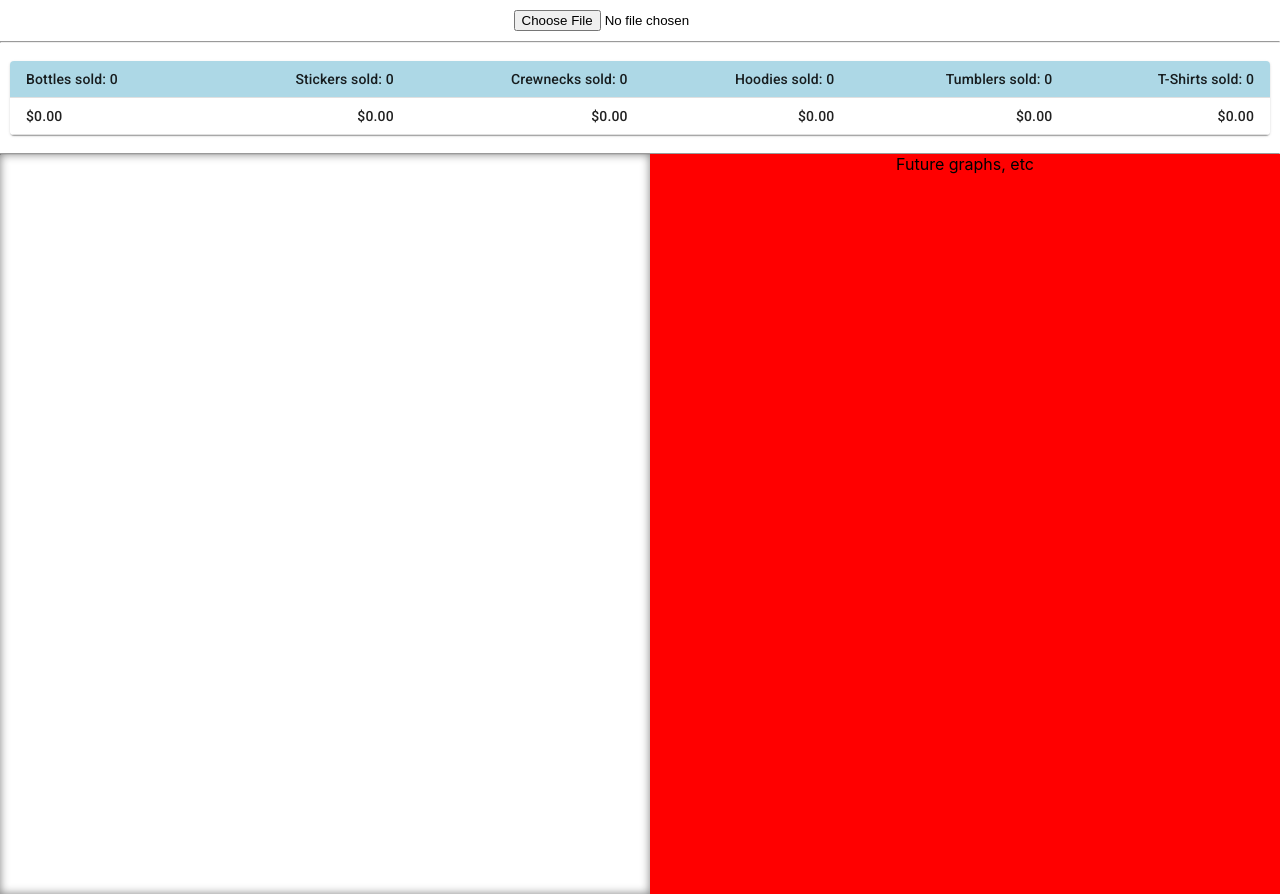
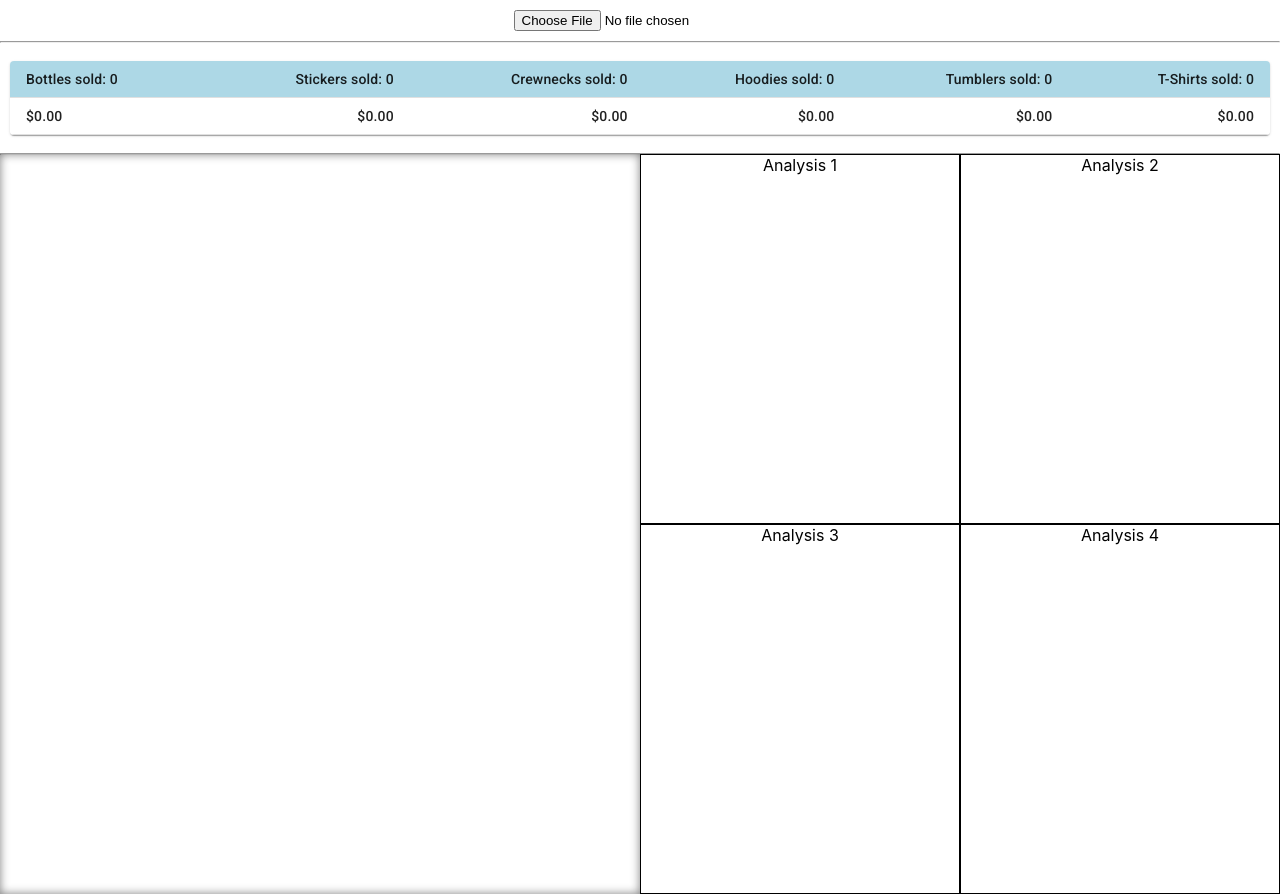
Before and after one commit to arulmathur/rippleanalysis, a React (Create React App) app: page / in a window 1280 px wide. Built offline with nearby package versions, Linux system fonts and the light colour scheme.

Commit message:
Made grid of divs to display various data analysis

```diff
--- a/package.json
+++ b/package.json
@@ -10,8 +10,10 @@
     "@testing-library/jest-dom": "^5.16.5",
     "@testing-library/react": "^13.4.0",
     "@testing-library/user-event": "^13.5.0",
+    "chart.js": "^4.2.1",
     "papaparse": "^5.4.0",
     "react": "^18.2.0",
+    "react-chartjs-2": "^5.2.0",
     "react-dom": "^18.2.0",
     "react-scripts": "5.0.1",
     "web-vitals": "^2.1.4"
--- a/src/App.js
+++ b/src/App.js
@@ -12,6 +12,7 @@ import TableContainer from '@mui/material/TableContainer';
 import TableHead from '@mui/material/TableHead';
 import TableRow from '@mui/material/TableRow';
 import Paper from '@mui/material/Paper';
+import { Bar } from 'react-chartjs-2';
 
 function App() {
 
@@ -31,6 +32,7 @@ function App() {
   const [hoodieMoney, setHoodieMoney] = useState(0);
   const [tumblerMoney, setTumblerMoney] = useState(0);
   const [tshirtMoney, setTshirtMoney] = useState(0);
+
 
   const resetCounts = () => {
     setBottleCount(0);
@@ -127,7 +129,9 @@ function App() {
       <hr style={{ marginBottom: -1 }}></hr>
 
       <div style={{ display: "flex" }}>
-        <div style={{ width: "50%", height: "45em", overflow: "auto", padding: "10px", boxShadow: "inset 0px 0px 10px rgba(0, 0, 0, 0.5)" }}>
+
+        <div style={{ width: "50%", boxShadow: "inset 0px 0px 10px rgba(0, 0, 0, 0.5)" }}>
+          <div style={{ height: "45em", overflow: "auto", padding: "10px" }}>
             <TableContainer component={Paper}>
               <Table sx={{ minWidth: 650 }} size="small" aria-label="a dense table">
                 <TableHead>
@@ -149,10 +153,29 @@ function App() {
               </Table>
             </TableContainer>
           </div>
-        <div style={{ width: "50%", backgroundColor: "red" }}>
-          Future graphs, etc
+        </div>
+
+        <div style={{ width: "50%" }}>
+          <div style={{ display: "flex", flexWrap: "wrap", width: "100%", height: "100%" }}>
+            <div style={{ flexBasis: "50%", height: "50%", boxSizing: "border-box", border: "1px solid black" }}>
+              Analysis 1
+            </div>
+            <div style={{ flexBasis: "50%", height: "50%", boxSizing: "border-box", border: "1px solid black" }}>
+              Analysis 2
+            </div>
+            <div style={{ flexBasis: "50%", height: "50%", boxSizing: "border-box", border: "1px solid black" }}>
+              Analysis 3
+            </div>
+            <div style={{ flexBasis: "50%", height: "50%", boxSizing: "border-box", border: "1px solid black" }}>
+              Analysis 4
             </div>
           </div>
+        </div>
+      </div>
+
+
+
+
 
     </div >
   );
```
Also changed, not shown: 1 other file (tests, documents, lock files or other folders). Lines whose indentation alone changed are shown as unchanged.
